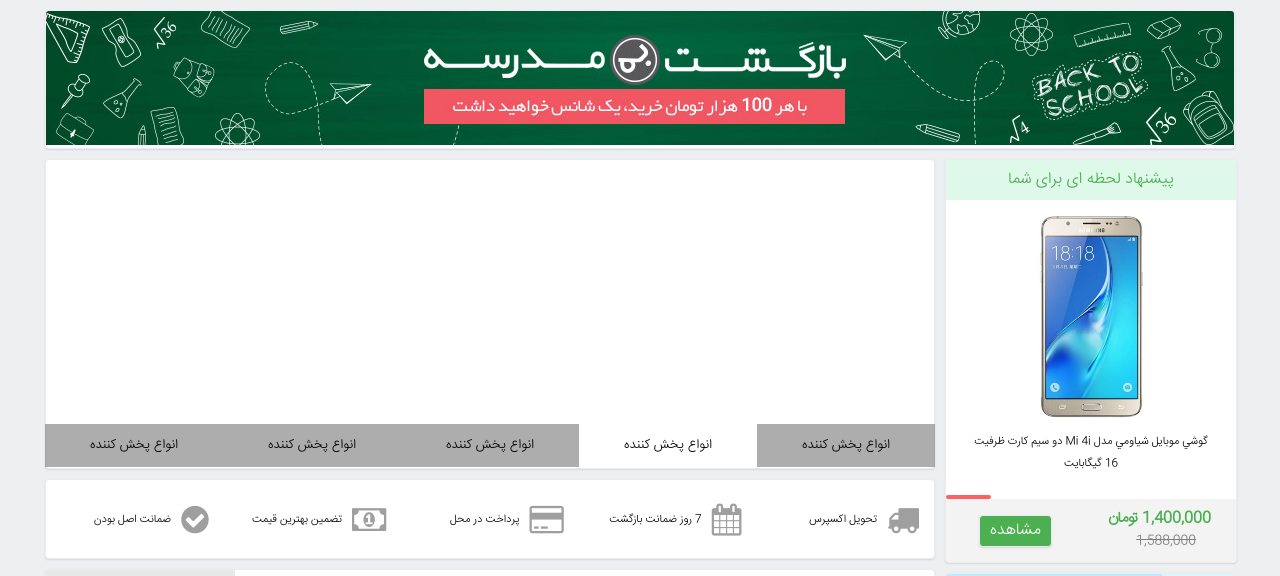
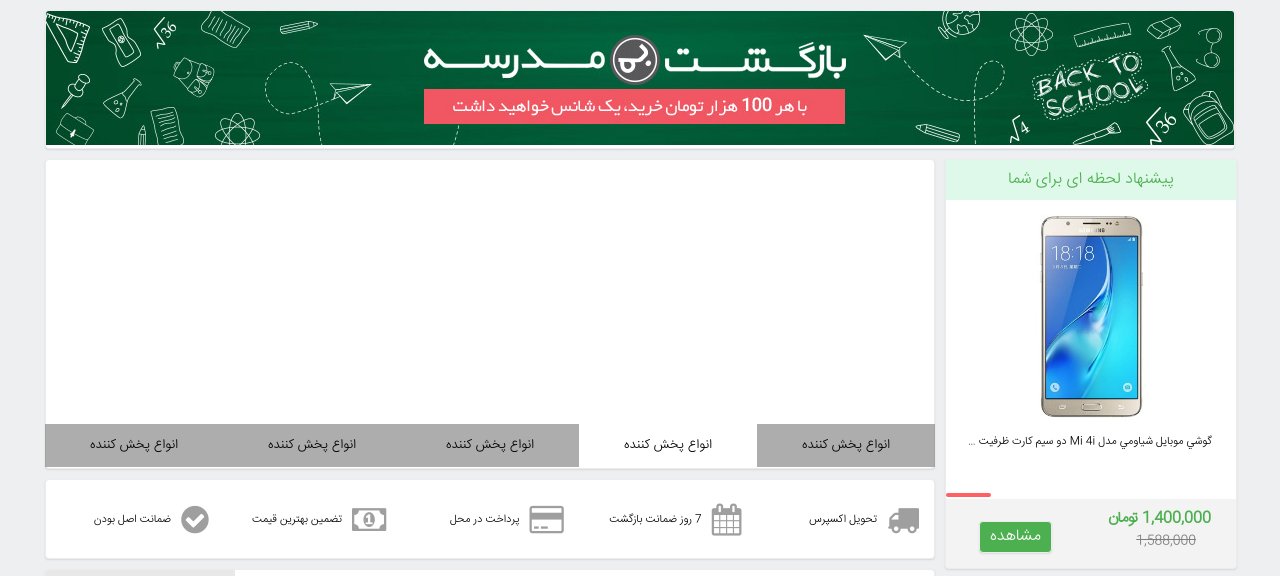
Before and after one commit to amirsobhani/digiproject, a plain HTML site: page index.html in a window 1280 px wide. Shown: the part 149-725 px from the top of the page. Drawn offline with Linux system fonts and the light colour scheme; files whose address does not match are found by name.

Commit message:
product panel

```diff
--- a/index.html
+++ b/index.html
@@ -532,7 +532,7 @@
 		position: relative;
 		background-color: #F3F3F3;
 		width: 100%;
-		height: 63px;
+		height: 80px;
 		top: 73px;
 	}
 	.ux-realtime-box{
@@ -574,6 +574,9 @@
 		margin: 5px;
 		color: #000;
 		font-family: iran-sans;
+		width: 250px;
+		display: block;
+		white-space: nowrap;
 	}
 	.ux-name:hover{
 		color: #F0568E;
@@ -584,7 +587,7 @@
 		position: relative;
 		border-radius: 5px;
 		-moz-border-radius: 5px;
-		margin-top: 15px;
+		margin-top: 35px;
 		float: left;
 		background-color: #FF6063
 	}
```
Also changed, not shown: test.html (+9 -4 lines).
